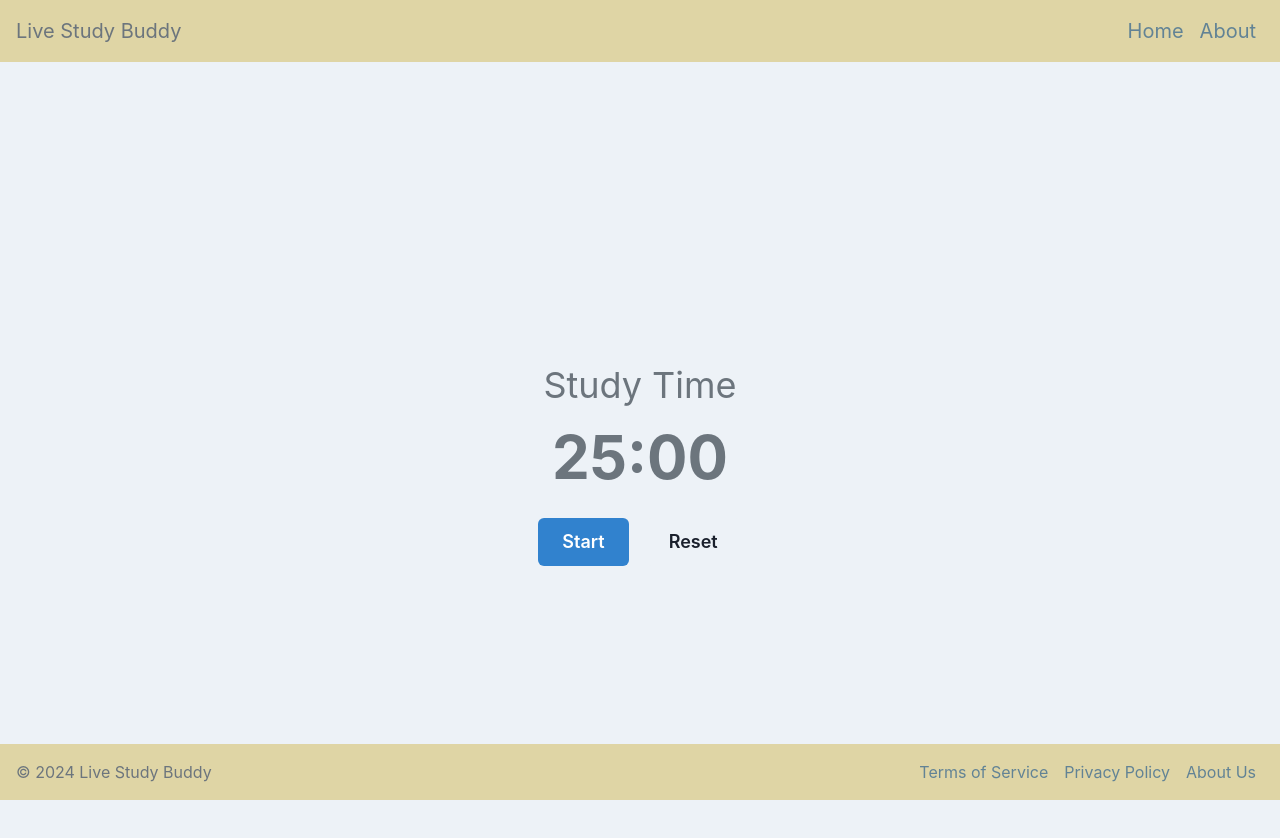
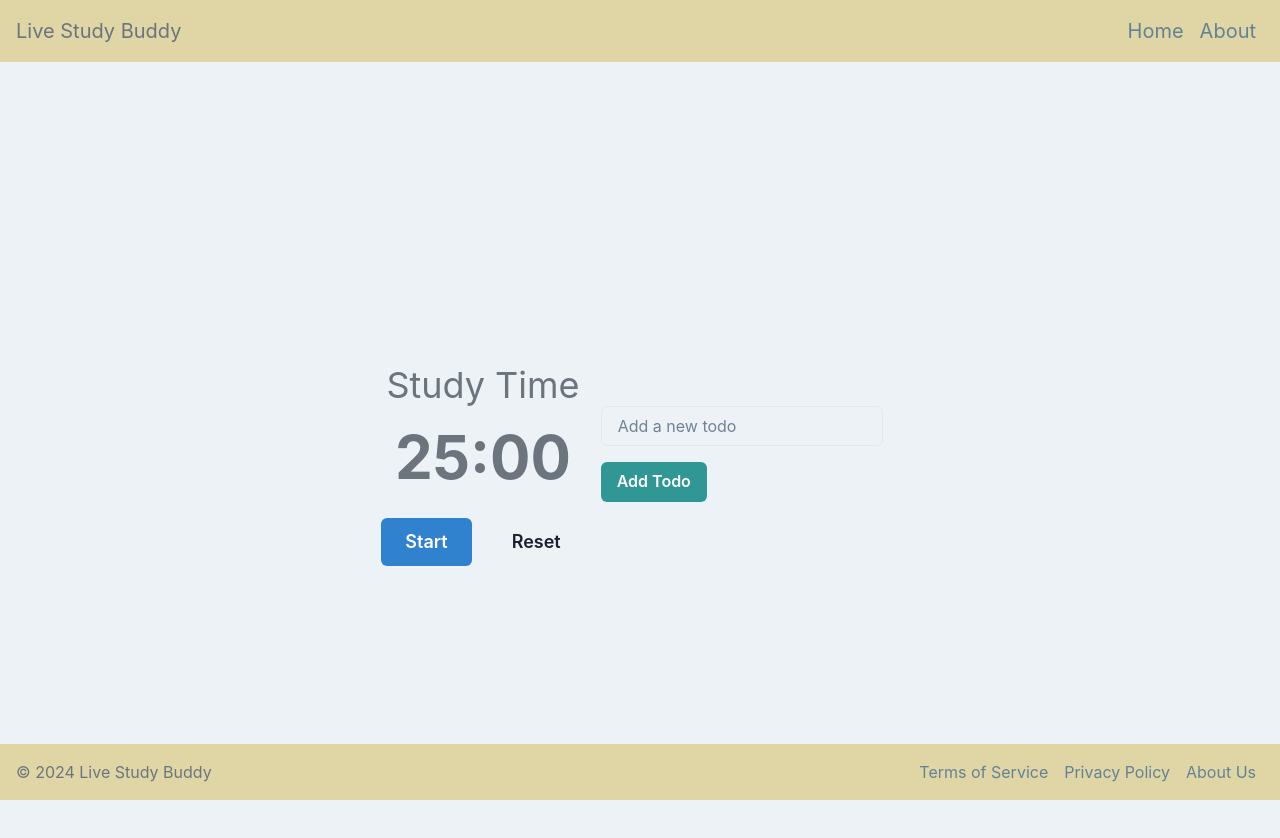
Before and after one commit to jessicachen0403/CornHacks2024, a React (Create React App) app in the folder cornhacks2024/: page /live in a window 1280 px wide. Shown: the top 838 px of the page. Built offline with nearby package versions, Linux system fonts and the light colour scheme.

Commit message:
todo list

```diff
--- a/cornhacks2024/src/LiveSession.js
+++ b/cornhacks2024/src/LiveSession.js
@@ -1,6 +1,7 @@
 import { Flex, useColorModeValue } from '@chakra-ui/react';
 import './App.css';
 import Timer from './components/Timer';
+import TodoList from './components/TodoList';
 
 
 function LiveSession() {
@@ -12,6 +13,7 @@ function LiveSession() {
     justifyContent='center'
    >
     <Timer />
+    <TodoList />
    </Flex>
  );
 }
--- /dev/null
+++ b/cornhacks2024/src/components/TodoList.js
@@ -0,0 +1,49 @@
+// TodoList.js
+import React, { useState } from 'react';
+import { Box, Input, Button, VStack, Text, Checkbox, Stack } from '@chakra-ui/react';
+
+const TodoList = () => {
+  const [todos, setTodos] = useState([]);
+  const [newTodo, setNewTodo] = useState('');
+
+  const addTodo = () => {
+    if (newTodo.trim() !== '') {
+      setTodos([...todos, { text: newTodo, done: false }]);
+      setNewTodo('');
+    }
+  };
+
+  const toggleTodo = (index) => {
+    const updatedTodos = [...todos];
+    updatedTodos[index].done = !updatedTodos[index].done;
+    setTodos(updatedTodos);
+  };
+
+  return (
+    <Box p={4}>
+      <VStack align="start" spacing={4}>
+        <Input
+          placeholder="Add a new todo"
+          value={newTodo}
+          onChange={(e) => setNewTodo(e.target.value)}
+        />
+        <Button colorScheme="teal" onClick={addTodo}>
+          Add Todo
+        </Button>
+        <Stack align="start" spacing={2}>
+          {todos.map((todo, index) => (
+            <Box key={index}>
+              <Checkbox isChecked={todo.done} onChange={() => toggleTodo(index)}>
+                <Text textDecoration={todo.done ? 'line-through' : 'none'}>
+                  {todo.text}
+                </Text>
+              </Checkbox>
+            </Box>
+          ))}
+        </Stack>
+      </VStack>
+    </Box>
+  );
+};
+
+export default TodoList;
```
